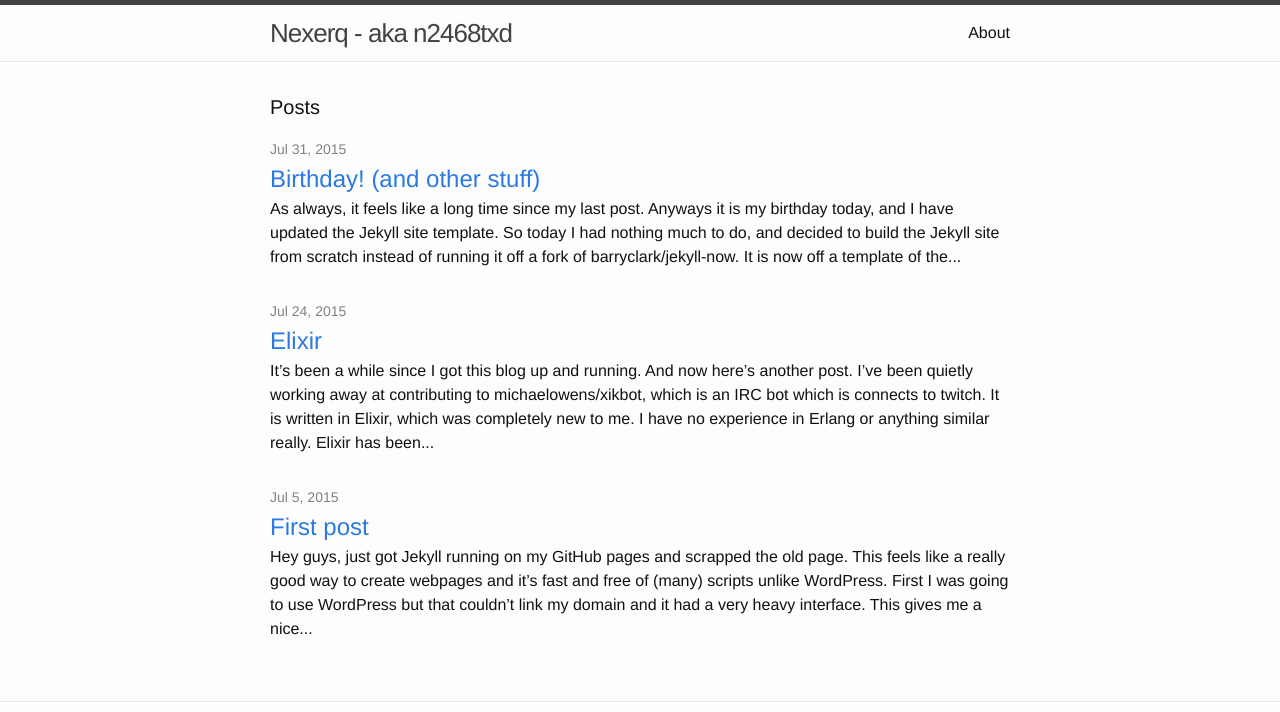
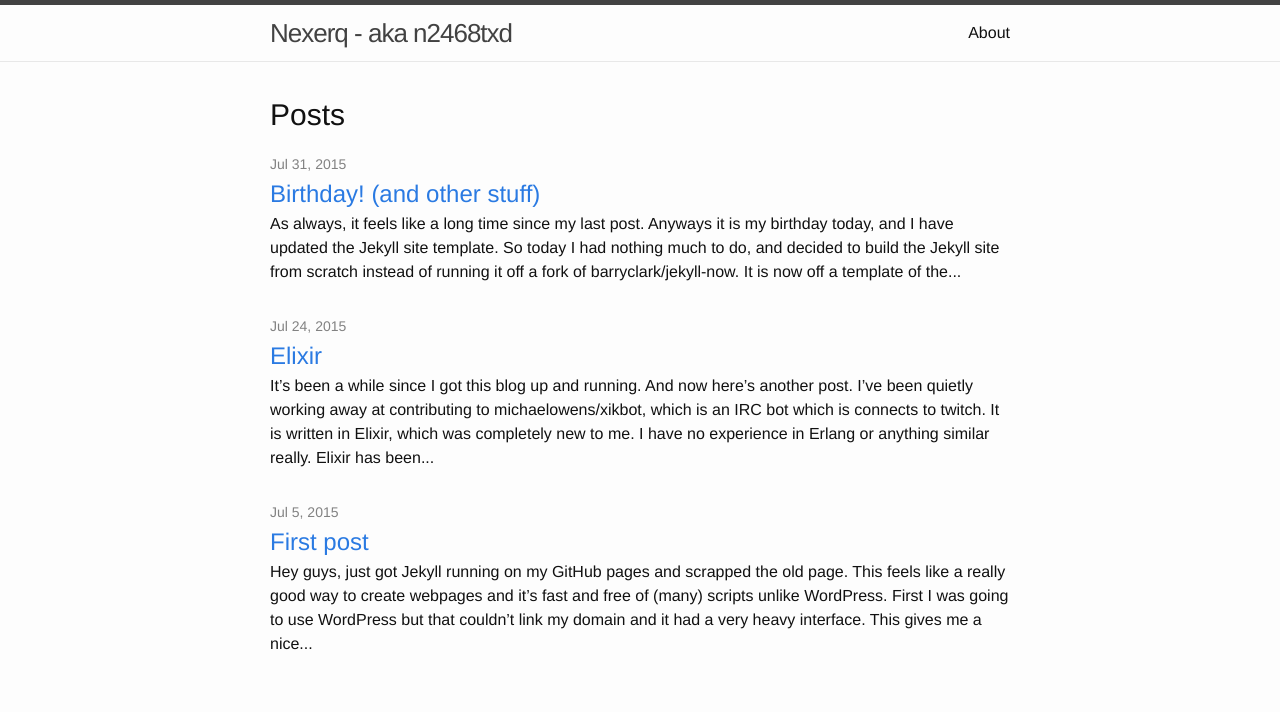
Before and after one commit to nicholastay/personal-web, a Jekyll site: the page built from index.html, in a window 1280 px wide. Shown: the top 712 px of the page. Built offline with Jekyll 4.4.1, drawn with Linux system fonts in a browser that asks for light colours; grey boxes are pictures that could not be loaded.

Commit message:
RSS link

```diff
--- a/_includes/footer.html
+++ b/_includes/footer.html
@@ -57,6 +57,7 @@
 
       <div class="footer-col  footer-col-3">
         <p class="text">{{ site.description }}</p>
+        <br /><span style="text-align: right;"><p class="rss-subscribe">subscribe <a href="{{ "/feed.xml" | prepend: site.baseurl }}">via RSS</a></p></span>
       </div>
     </div>
 
--- a/_sass/_layout.scss
+++ b/_sass/_layout.scss
@@ -166,7 +166,7 @@
 }
 
 .page-heading {
-    font-size: 20px;
+    font-size: 30px;
 }
 
 .post-list {
```
